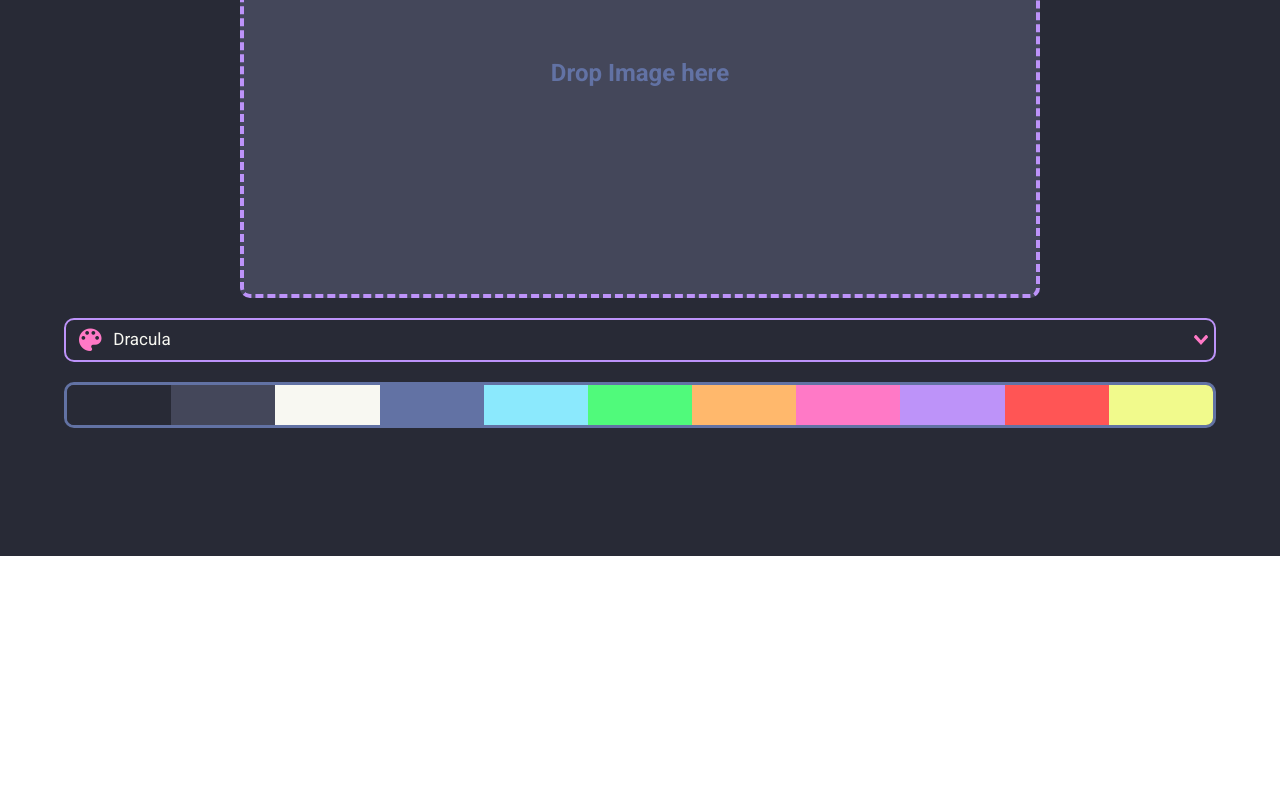
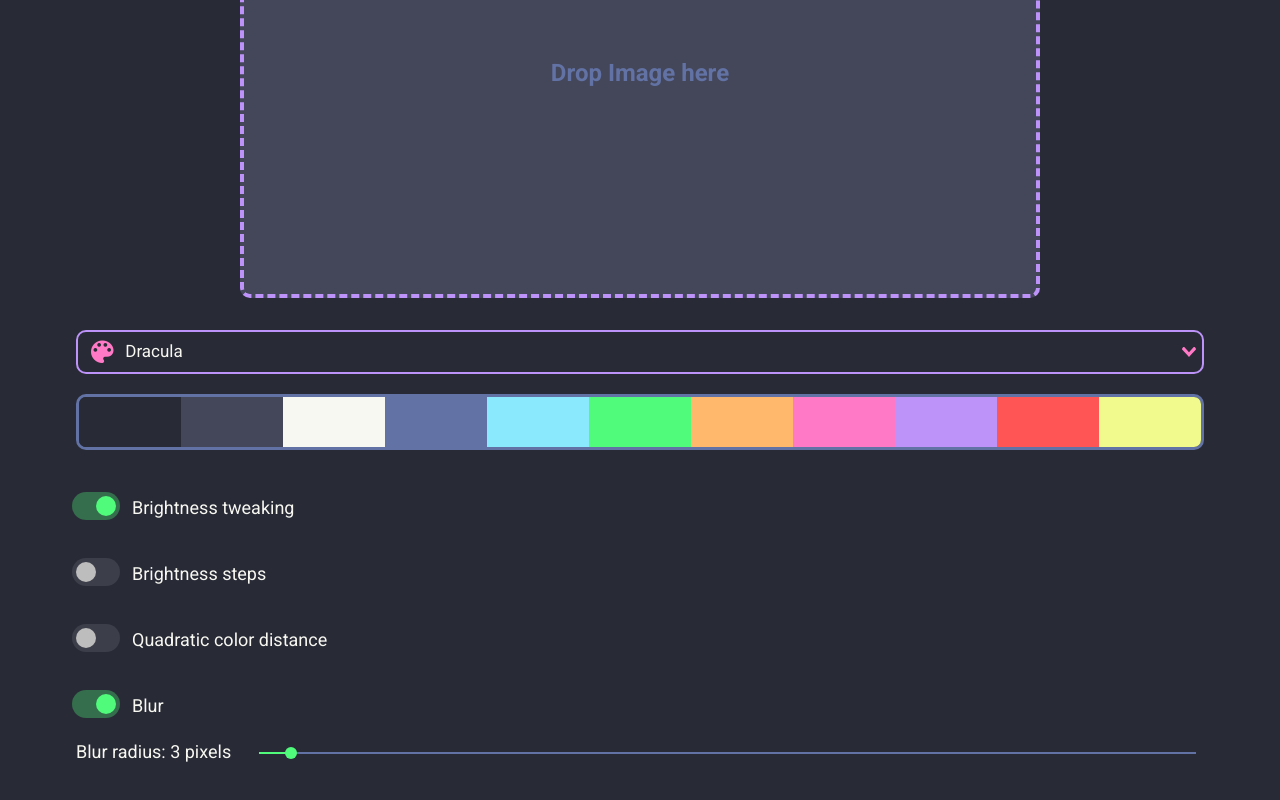
Before and after one commit to GregoryKogan/palettizer, a Vue app in the folder image-palettizer/: page / in a window 1280 px wide. Shown: the part 244-1044 px from the top of the page. Before the commit the page ends 800 px from the top, so only its background shows below. Built offline with nearby package versions, Linux system fonts and the light colour scheme.

Commit message:
Settings menu added

```diff
--- a/image-palettizer/src/components/PalettePreview.vue
+++ b/image-palettizer/src/components/PalettePreview.vue
@@ -49,8 +49,9 @@ export default {
 
 <style>
     .palette-preview{
-        height: 70px;
-        margin: auto;
+        height: 80px;
+        margin-left: auto;
+        margin-right: auto;
     }
     .color-row{
         height: 100%;
--- a/image-palettizer/src/components/Settings.vue
+++ b/image-palettizer/src/components/Settings.vue
@@ -1,6 +1,71 @@
 <template>
     <div class="settings">
-        <PaletteSelect />
+        <v-col>
+            <PaletteSelect />
+            <v-col>
+                <v-row>
+                    <v-switch
+                    v-model="brightnessTweakVal"
+                    @change="switchBrightnessTweak"
+                    color="#50fa7b"
+                    dark
+                    inset
+                    ></v-switch>
+                    <span class="switch-label">Brightness tweaking</span>
+                </v-row>
+                <v-row>
+                    <v-switch
+                    v-model="brightnessStepsVal"
+                    @change="switchBrightnessSteps"
+                    color="#50fa7b"
+                    dark
+                    inset
+                    ></v-switch>
+                    <span class="switch-label">Brightness steps</span>
+                </v-row>
+                <v-row>
+                    <v-switch
+                    v-model="quadraticColorDistVal"
+                    @change="switchQuadraticColorDist"
+                    color="#50fa7b"
+                    dark
+                    inset
+                    ></v-switch>
+                    <span class="switch-label">Quadratic color distance</span>
+                </v-row>
+                <v-row>
+                    <v-switch
+                    v-model="blurVal"
+                    @change="switchBlur"
+                    color="#50fa7b"
+                    dark
+                    inset
+                    ></v-switch>
+                    <span class="switch-label">Blur</span>
+                </v-row>
+                <v-row>
+                    <span  v-if="blurVal" class="mr-5" style="font-size: large;">
+                        Blur radius: {{blurRadiusVal}} pixels
+                    </span>
+                    <span  v-else class="mr-5" style="font-size: large;">
+                        Blur won't be applied
+                    </span>
+                    <v-slider
+                    v-model="blurRadiusVal"
+                    @change="changeBlurRadius"
+                    :disabled="!blurVal"
+                    min="1"
+                    max="60"
+                    color="#50fa7b"
+                    track-color="#6272a4"
+                    ticks
+                    dark
+                    height="30"
+                    style="width: 50vw;"
+                    ></v-slider>
+                </v-row>
+            </v-col>
+        </v-col>
     </div>
 </template>
 
@@ -11,11 +76,37 @@ export default {
     name: "Settings",
     components: { PaletteSelect },
     data: () => ({
+        brightnessTweakVal: null,
+        brightnessStepsVal: null,
+        quadraticColorDistVal: null,
+        blurVal: null,
+        blurRadiusVal: null,
     }),
-    methods: {},
     created(){
-        console.log(this.$store.palettes)
-    }
+        this.brightnessTweakVal = this.$store.state.brightnessTweak;
+        this.brightnessStepsVal = this.$store.state.brightnessSteps;
+        this.quadraticColorDistVal = this.$store.state.quadraticColorDist;
+        this.blurVal = this.$store.state.blur;
+        this.blurRadiusVal = this.$store.state.blurRadius;
+    },
+    methods: {
+        switchBrightnessTweak(val){
+            this.$store.commit('setBrightnessTweak', val)
+        },
+        switchBrightnessSteps(val){
+            this.$store.commit('setBrightnessSteps', val)
+        },
+        switchQuadraticColorDist(val){
+            this.$store.commit('setQuadraticColorDist', val)
+        },
+        switchBlur(val){
+            this.$store.commit('setBlur', val)
+        },
+        changeBlurRadius(val){
+            this.$store.commit('setBlurRadius', val)
+            console.log(this.$store.state.blurRadius)
+        }
+    },
 }
 </script>
 
@@ -24,4 +115,10 @@ export default {
         margin-top: 20px;
         width: 90vw;
     }
+    .settings .switch-label{
+        margin-top: auto;
+        margin-bottom: auto;
+        font-size: large;
+        color: #f8f8f2;
+    }
 </style>
--- a/image-palettizer/src/store/index.js
+++ b/image-palettizer/src/store/index.js
@@ -39,6 +39,21 @@ export default new Vuex.Store({
     setStatus(state, status){
       state.status = status
     },
+    setBrightnessTweak(state, value){
+      state.brightnessTweak = value
+    },
+    setBrightnessSteps(state, value){
+      state.brightnessSteps = value
+    },
+    setQuadraticColorDist(state, value){
+      state.quadraticColorDist = value
+    },
+    setBlur(state, value){
+      state.blur = value
+    },
+    setBlurRadius(state, value){
+      state.blurRadius = value
+    },
   },
   actions: {
       updateInputImage(context, file){
--- a/image-palettizer/src/views/Home.vue
+++ b/image-palettizer/src/views/Home.vue
@@ -14,17 +14,32 @@
       >
         Process
       </v-btn>
+      <v-row v-if="this.$store.state.status == 'Done!'" style="margin-top: 20px; width: 90vw;">
+        <v-spacer></v-spacer>
         <v-btn
         @click="downloadImage"
-      v-if="this.$store.state.status == 'Done!'"
         color='#8be9fd'
         light
         large
         rounded
-      style="margin-top: 20px;"
+        style="width: 120px;"
         >
           Download
         </v-btn>
+        <v-spacer></v-spacer>
+        <v-btn
+        @click="undoPalettizing"
+        color='#ffb86c'
+        light
+        large
+        rounded
+        style="width: 120px;"
+
+        >
+          Undo
+        </v-btn>
+        <v-spacer></v-spacer>
+      </v-row>
       <Settings />
   </div>
 </template>
@@ -57,7 +72,18 @@ export default {
       a.click()
       a.remove()
     },
+    undoPalettizing(){
+      this.$store.commit('setStatus', 'Original')
+      const canvas = document.getElementById('main-canvas')
+      const ctx = canvas.getContext('2d')
+      ctx.clearRect(0, 0, canvas.width, canvas.height)
+      const loadedImage = new Image()
+      loadedImage.src = this.$store.state.inputImage
+      loadedImage.addEventListener('load', function(){
+          ctx.drawImage(loadedImage, 0, 0, canvas.width, canvas.height)
+      })
     },
+  }
 }
 </script>
 
```
Lines whose indentation alone changed are shown as unchanged.
